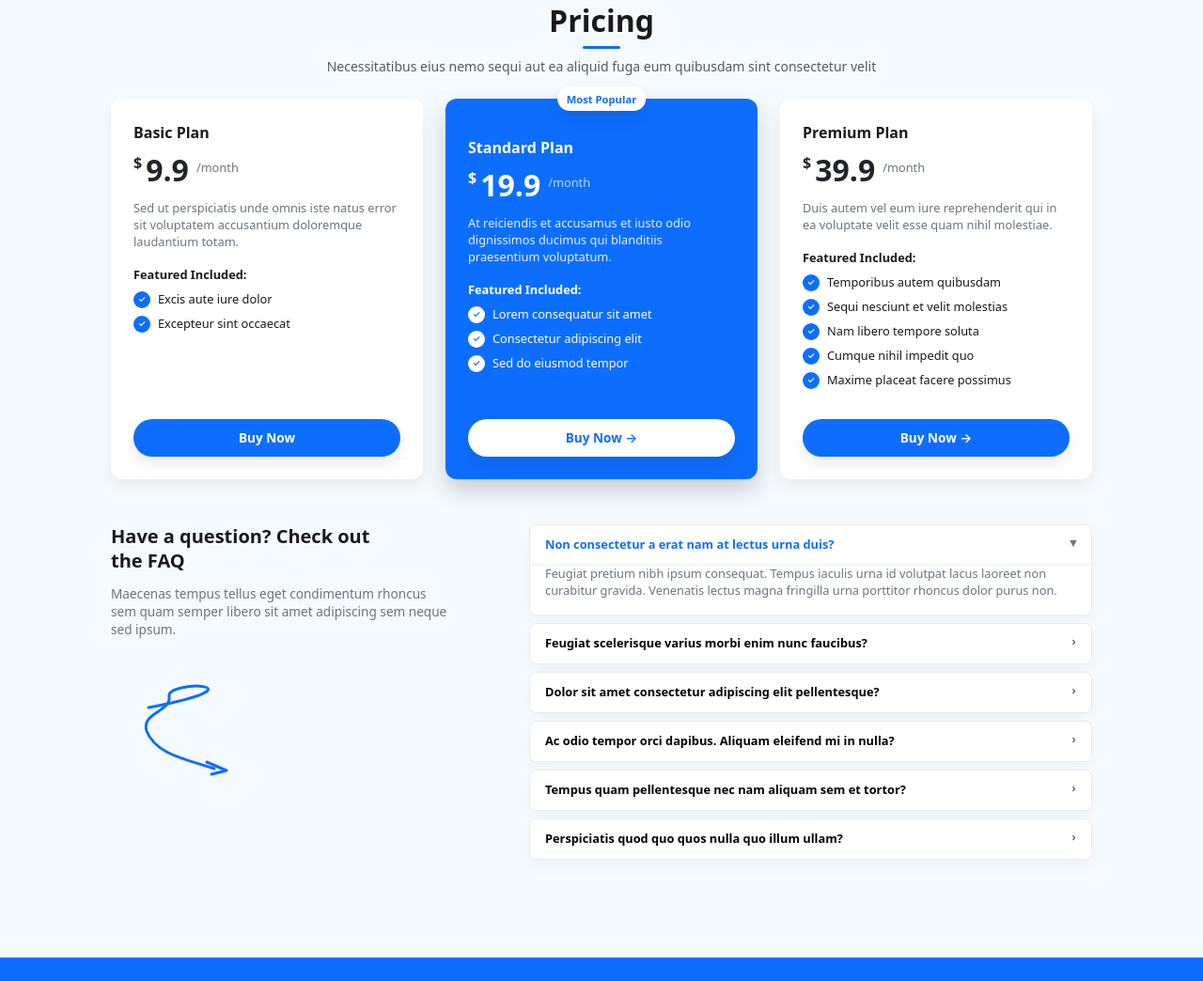
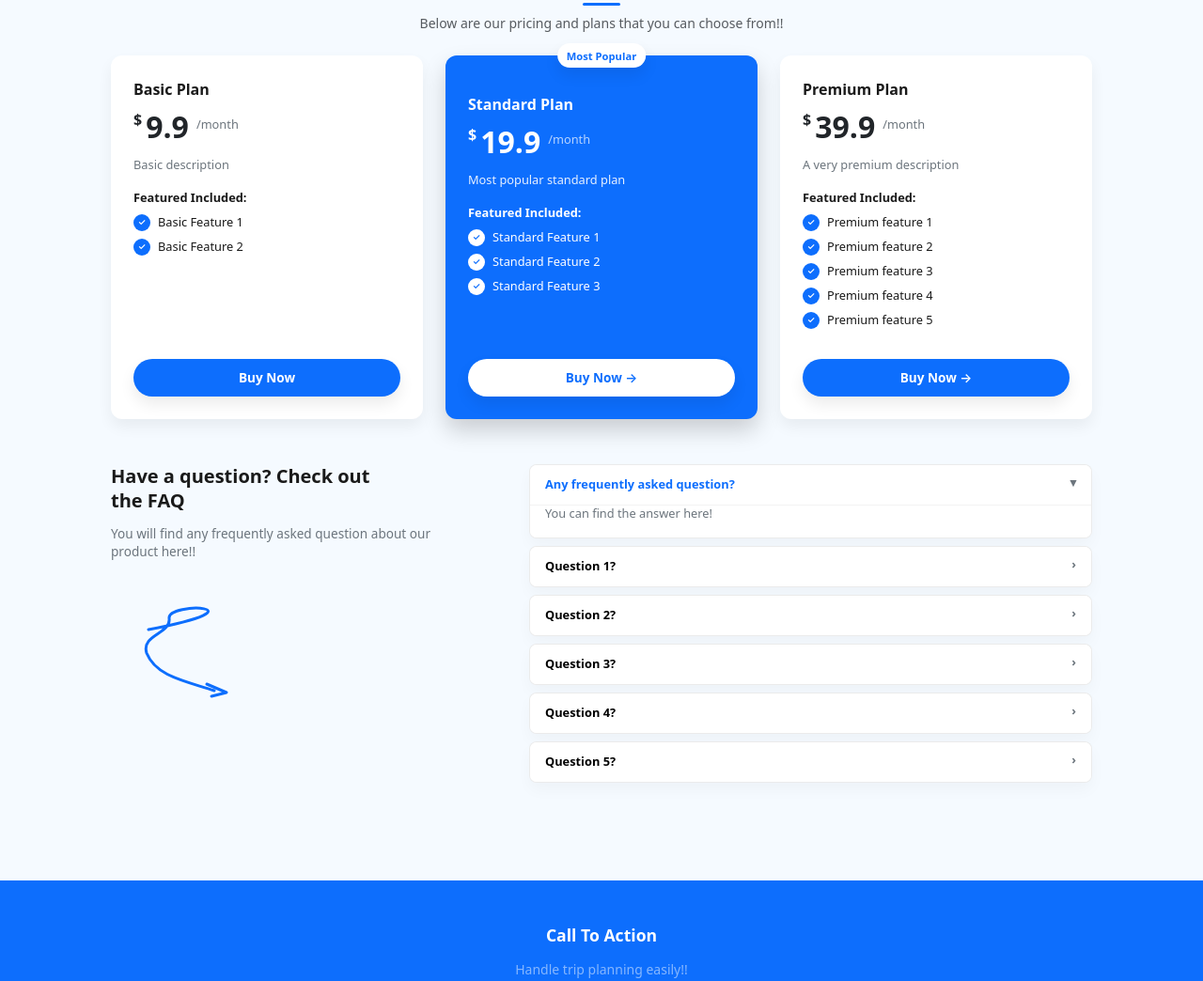
Before and after one commit to feneel/task, a plain HTML site: page index.html in a window 1280 px wide. Shown: the part 1314-2358 px from the top of the page at 94% size. Drawn offline with nearby package versions, Linux system fonts and the light colour scheme.

Commit message:
Changed verbiage

```diff
--- a/index.html
+++ b/index.html
@@ -3,7 +3,7 @@
 <head>
   <meta charset="UTF-8">
   <meta name="viewport" content="width=device-width, initial-scale=1.0">
-  <title>Document</title>
+  <title>ConveyThis Frontend Task</title>
           <link rel="stylesheet" type="text/css" href="index.css">
             <link href="https://cdn.jsdelivr.net/npm/bootstrap@5.3.8/dist/css/bootstrap.min.css" rel="stylesheet" />
 
@@ -88,14 +88,14 @@
           <!-- Left text block -->
           <div class="col-lg-6">
             <h1 class="display-6 fw-semibold mb-3" style="line-height:1.2;">
-              Maecenas Vitae<br />
-              Consectetur Led<br />
-              Vestibulum Ante
+              Product Tour<br />
+              Good view<br />
+              Another good view
+
             </h1>
 
             <p class="text-secondary mb-4">
-              Nullam ac enim. Sed risus arcu, faucibus non felis vitae, commodo varius nunc.
-              Donec euismod. Duis sed enim. Create modern landing pages with clean responsive layout.
+              Make life easy with our product
             </p>
 
             <a href="#" class="btn btn-primary btn-lg rounded-pill">
@@ -128,11 +128,10 @@
                  style="background-color:#fff7d6; border-radius:0.5rem;">
               <div class="card-body">
                 <h6 class="fw-semibold mb-2">
-                  Corporis voluptates
+                  Card 1
                 </h6>
                 <p class="small text-secondary mb-0">
-                  Consequatur doloribus et recusandae
-                  eaque deserunt non sed illum.
+                  Card 1 description
                 </p>
               </div>
             </div>
@@ -144,11 +143,10 @@
                  style="background-color:#e8f0ff; border-radius:0.5rem;">
               <div class="card-body">
                 <h6 class="fw-semibold mb-2">
-                  Explicabo consectetur
+                  Card 2
                 </h6>
                 <p class="small text-secondary mb-0">
-                  Eum repudiandae doloremque mollitia
-                  voluptate nemo.
+                  Card 2 description
                 </p>
               </div>
             </div>
@@ -160,11 +158,10 @@
                  style="background-color:#e7ffe8; border-radius:0.5rem;">
               <div class="card-body">
                 <h6 class="fw-semibold mb-2">
-                  Ultamo laboris
+                  Card 3
                 </h6>
                 <p class="small text-secondary mb-0">
-                  Atque impedit deleniti, iste adipisci
-                  aliquid optio laborum.
+                  Card 3 description
                 </p>
               </div>
             </div>
@@ -176,11 +173,10 @@
                  style="background-color:#ffe8ed; border-radius:0.5rem;">
               <div class="card-body">
                 <h6 class="fw-semibold mb-2">
-                  Labore consequatur
+                  Card 4
                 </h6>
                 <p class="small text-secondary mb-0">
-                  Accusantium fugit, harum natus nihil
-                  deserunt dolores fuga.
+                  Card 4 description
                 </p>
               </div>
             </div>
@@ -350,9 +346,7 @@
         </h2>
         <div class="pricing-underline mb-2"></div>
         <div class="text-muted small" style="max-width:600px; margin:0 auto;">
-          Necessitatibus eius nemo sequi aut ea aliquid fuga eum
-          quibusdam sint consectetur velit
-        </div>
+Below are our pricing and plans that you can choose from!!        </div>
       </div>
 
       <!-- PLANS ROW -->
@@ -375,8 +369,7 @@
               </div>
 
               <div class="plan-desc">
-                Sed ut perspiciatis unde omnis iste natus error sit
-                voluptatem accusantium doloremque laudantium totam.
+                Basic description
               </div>
 
               <div class="plan-features-title">
@@ -386,11 +379,11 @@
               <ul class="plan-features">
                 <li class="plan-feature-item">
                   <span class="check-icon">✓</span>
-                  <span>Excis aute iure dolor</span>
+                  <span>Basic Feature 1</span>
                 </li>
                 <li class="plan-feature-item">
                   <span class="check-icon">✓</span>
-                  <span>Excepteur sint occaecat</span>
+                  <span>Basic Feature 2</span>
                 </li>
               </ul>
 
@@ -430,8 +423,7 @@
               </div>
 
               <div class="plan-desc">
-                At reiciendis et accusamus et iusto odio dignissimos ducimus
-                qui blanditiis praesentium voluptatum.
+                Most popular standard plan
               </div>
 
               <div class="plan-features-title">
@@ -441,15 +433,15 @@
               <ul class="plan-features">
                 <li class="plan-feature-item">
                   <span class="check-icon">✓</span>
-                  <span>Lorem consequatur sit amet</span>
+                  <span>Standard Feature 1</span>
                 </li>
                 <li class="plan-feature-item">
                   <span class="check-icon">✓</span>
-                  <span>Consectetur adipiscing elit</span>
+                  <span>Standard Feature 2</span>
                 </li>
                 <li class="plan-feature-item">
                   <span class="check-icon">✓</span>
-                  <span>Sed do eiusmod tempor</span>
+                  <span>Standard Feature 3</span>
                 </li>
               </ul>
 
@@ -480,8 +472,7 @@
               </div>
 
               <div class="plan-desc">
-                Duis autem vel eum iure reprehenderit qui in ea
-                voluptate velit esse quam nihil molestiae.
+                A very premium description
               </div>
 
               <div class="plan-features-title">
@@ -491,23 +482,23 @@
               <ul class="plan-features">
                 <li class="plan-feature-item">
                   <span class="check-icon">✓</span>
-                  <span>Temporibus autem quibusdam</span>
+                  <span>Premium feature 1</span>
                 </li>
                 <li class="plan-feature-item">
                   <span class="check-icon">✓</span>
-                  <span>Sequi nesciunt et velit molestias</span>
+                  <span>Premium feature 2</span>
                 </li>
                 <li class="plan-feature-item">
                   <span class="check-icon">✓</span>
-                  <span>Nam libero tempore soluta</span>
+                  <span>Premium feature 3</span>
                 </li>
                 <li class="plan-feature-item">
                   <span class="check-icon">✓</span>
-                  <span>Cumque nihil impedit quo</span>
+                  <span>Premium feature 4</span>
                 </li>
                 <li class="plan-feature-item">
                   <span class="check-icon">✓</span>
-                  <span>Maxime placeat facere possimus</span>
+                  <span>Premium feature 5</span>
                 </li>
               </ul>
 
@@ -533,8 +524,7 @@
     </div>
 
     <div class="faq-text">
-      Maecenas tempus tellus eget condimentum rhoncus sem quam semper
-      libero sit amet adipiscing sem neque sed ipsum.
+      You will find any frequently asked question about our product here!!
     </div>
 
     <div class="faq-arrow"> <svg width="160" height="140" viewBox="0 0 160 140" fill="none" xmlns="http://www.w3.org/2000/svg" style="max-width:160px; height:auto;" > <!-- large loose loop then swing down-right --> <path d="M40 50 C170 25, 60 20, 62 38 C64 55, 32 55, 38 75 C48 100, 80 105, 110 115" stroke="#0d6efd" stroke-width="3" stroke-linecap="round" stroke-linejoin="round" fill="none" /> <!-- arrow head pointing down-right --> <path d="M102 108 L123 117 L107 121" stroke="#0d6efd" stroke-width="3" stroke-linecap="round" stroke-linejoin="round" fill="none" /> </svg> </div>
@@ -554,7 +544,7 @@
           aria-controls="faq1"
           data-faq-btn="faq1"
         >
-          <span>Non consectetur a erat nam at lectus urna duis?</span>
+          <span>Any frequently asked question?</span>
           <span class="faq-chevron" data-faq-chevron="faq1">▾</span>
         </button>
 
@@ -562,9 +552,7 @@
              class="collapse show"
              data-bs-parent="#faqList">
           <div class="faq-answer">
-            Feugiat pretium nibh ipsum consequat. Tempus iaculis urna id
-            volutpat lacus laoreet non curabitur gravida. Venenatis lectus
-            magna fringilla urna porttitor rhoncus dolor purus non.
+            You can find the answer here!
           </div>
         </div>
       </div>
@@ -580,7 +568,7 @@
           aria-controls="faq2"
           data-faq-btn="faq2"
         >
-          <span>Feugiat scelerisque varius morbi enim nunc faucibus?</span>
+          <span>Question 1?</span>
           <span class="faq-chevron" data-faq-chevron="faq2">›</span>
         </button>
 
@@ -603,7 +591,7 @@
           aria-controls="faq3"
           data-faq-btn="faq3"
         >
-          <span>Dolor sit amet consectetur adipiscing elit pellentesque?</span>
+          <span>Question 2?</span>
           <span class="faq-chevron" data-faq-chevron="faq3">›</span>
         </button>
 
@@ -626,7 +614,7 @@
           aria-controls="faq4"
           data-faq-btn="faq4"
         >
-          <span>Ac odio tempor orci dapibus. Aliquam eleifend mi in nulla?</span>
+          <span>Question 3?</span>
           <span class="faq-chevron" data-faq-chevron="faq4">›</span>
         </button>
 
@@ -650,7 +638,7 @@
           aria-controls="faq5"
           data-faq-btn="faq5"
         >
-          <span>Tempus quam pellentesque nec nam aliquam sem et tortor?</span>
+          <span>Question 4?</span>
           <span class="faq-chevron" data-faq-chevron="faq5">›</span>
         </button>
 
@@ -673,7 +661,7 @@
           aria-controls="faq6"
           data-faq-btn="faq6"
         >
-          <span>Perspiciatis quod quo quos nulla quo illum ullam?</span>
+          <span>Question 5?</span>
           <span class="faq-chevron" data-faq-chevron="faq6">›</span>
         </button>
 
@@ -703,8 +691,7 @@
     </h3>
 
     <p class="text-white-50 small mb-3" style="max-width:700px; margin-left:auto; margin-right:auto; line-height:1.4;">
-      Duis aute irure dolor in reprehenderit in voluptate velit esse cillum dolore eu fugiat nulla pariatur.
-      Excepteur sint occaecat cupidatat non proident, sunt in culpa qui officia deserunt mollit anim id est laborum.
+     Handle trip planning easily!!
     </p>
 
     <a
```
